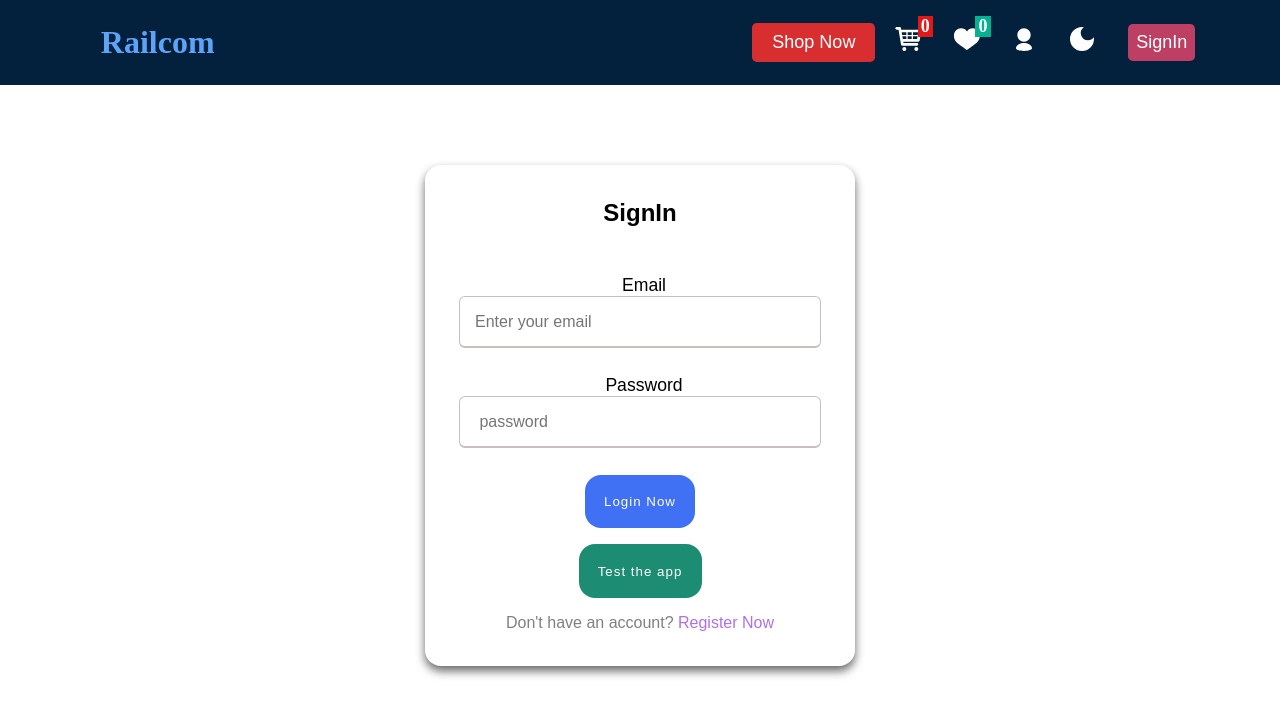
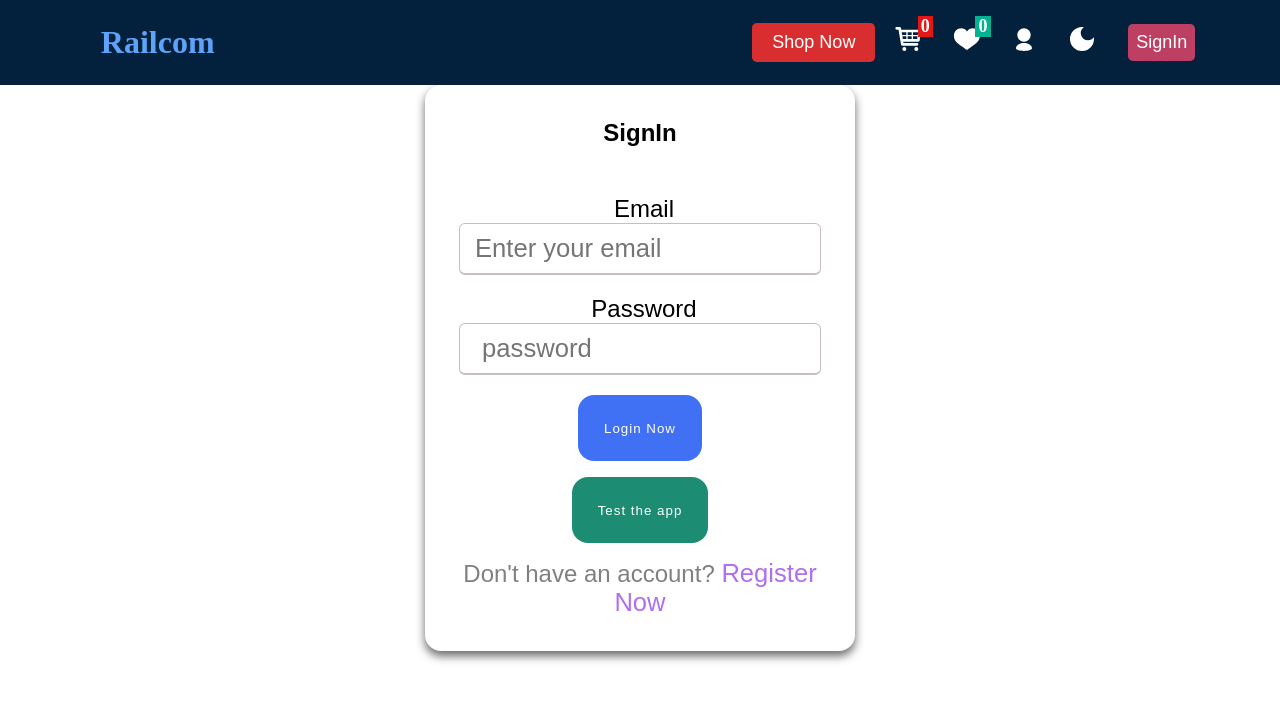
Before and after one commit to gouravmarch20/react-neon-eco, a React (Create React App) app: page /signin in a window 1280 px wide. Shown: the top 716 px of the page. Built offline with nearby package versions, Linux system fonts and the light colour scheme; no server answers; what miragejs would draw is missing.

Commit message:
fix signup issue

```diff
--- a/src/components/auth/SignUp.js
+++ b/src/components/auth/SignUp.js
@@ -1,7 +1,7 @@
 import React, { useState } from 'react'
 import { useAuth } from '../../context/AuthContext'
 import { Link } from 'react-router-dom'
-import './css/signUp.css'
+// import './css/signUp.css'
 const SignUp = () => {
   const [userSignUpData, setUserSignUpData] = useState({
     firstName: '',
--- a/src/components/auth/css/singin.css
+++ b/src/components/auth/css/singin.css
@@ -3,8 +3,8 @@
   font-weight: 500;
   font-size: 1.5rem;
 }
-.signin {
-  margin: 10vh auto;
+.signup {
+  margin: 0 auto;
   max-width: 430px;
   width: 100%;
   padding: 34px;
@@ -13,6 +13,19 @@
   font-family: "Poppins", sans-serif;
 }
 
+.signin {
+  margin: 0 auto;
+  max-width: 430px;
+  width: 100%;
+  padding: 34px;
+  border-radius: 1rem;
+  box-shadow: 0 5px 10px rgba(0, 4, 0, 0.6);
+  font-family: "Poppins", sans-serif;
+}
+.input-box {
+  height: 52px;
+  margin: 3rem 0;
+}
 .input-box {
   height: 52px;
   margin: 3rem 0;
```
